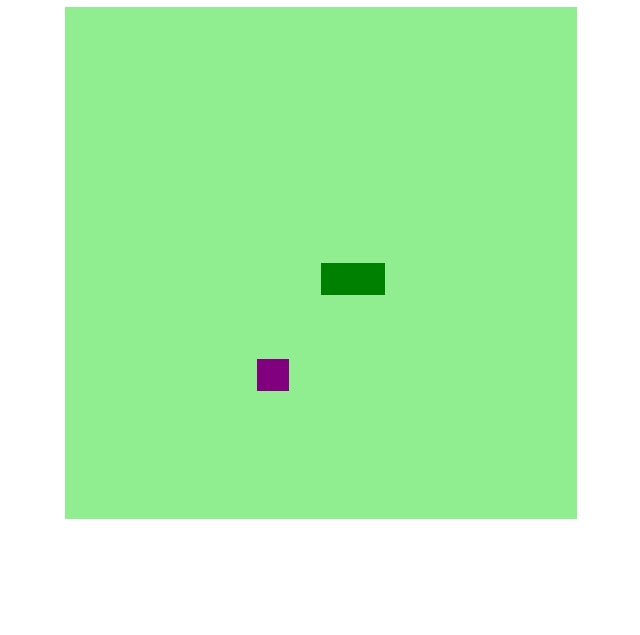
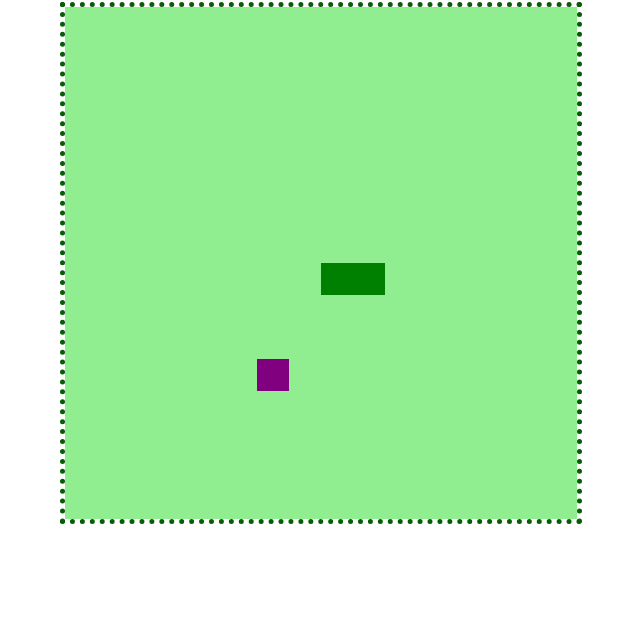
Before and after one commit to Gabrielrm761/Snake-Game, a plain HTML site: page index.html in a window 1280 px wide. Shown: the part 165-800 px from the top of the page, without its empty margins (319-959 px from the left). Drawn offline with Linux system fonts and the light colour scheme.

Commit message:
Criando jogo da cobrinha

```diff
--- a/index.html
+++ b/index.html
@@ -10,6 +10,6 @@
 </head>
 <body>
     <h1>\o\ SNAKE GAME /o/</h1>
-    <canvas id="snake" width="512" height="512"></canvas>
+    <canvas id="snake" class="snake" width="512" height="512"></canvas>
 </body>
 </html>
--- a/script.js
+++ b/script.js
@@ -1,7 +1,7 @@
-let canvas = document.getElementById("snake");
+let canvas = document.getElementById("snake"); //criar elemento que irá rodar o jogo
 let context = canvas.getContext("2d");
 let box = 32;
-let snake = [];
+let snake = []; //criar cobrinha como lista, já que ela vai ser uma série de coordenadas, que quando pintadas, criam os quadradinhos
 snake[0] = {
     x: 8 * box,
     y: 8 * box
@@ -14,7 +14,7 @@ let food = {
 
 function criarBG() {
     context.fillStyle = "lightgreen";
-    context.fillRect(0, 0, 16 * box, 16 * box);
+    context.fillRect(0, 0, 16 * box, 16 * box); //desenha o retângulo usando x e y e a largura e altura setadas
 }
 
 function criarCobrinha() {
@@ -29,6 +29,7 @@ function drawFood(){
     context.fillRect(food.x, food.y, box, box);
 }
 
+//quando um evento acontece, detecta e chama uma função
 document.addEventListener('keydown', update);
 
 function update(event) {
@@ -48,7 +49,7 @@ function iniciarJogo() {
     for(i = 1; i < snake.length; i++){
         if(snake[0].x == snake[i].x && snake[0].y == snake[i].y){
             clearInterval(jogo);
-            alert('Game Over :(');
+            alert('Game Over :´(');
         }
     }
 
@@ -65,11 +66,11 @@ function iniciarJogo() {
     if(direction == "down") snakeY += box;
 
     if(snakeX != food.x || snakeY != food.y){
-        snake.pop();
+        snake.pop(); //pop tira o último elemento da lista
     }
     else{
-        food.x = Math.floor(Math.random() * 15 + 1) * box,
-        food.y = Math.floor(Math.random() * 15 + 1) * box
+        food.x = Math.floor(Math.random() * 15 + 1) * box;
+        food.y = Math.floor(Math.random() * 15 + 1) * box;
     }
 
 
@@ -78,7 +79,7 @@ function iniciarJogo() {
         y: snakeY
     }
 
-    snake.unshift(newHead);
+    snake.unshift(newHead); //método unshift adiciona como primeiro quadradinho da cobrinha
 
 }
 
--- a/style.css
+++ b/style.css
@@ -7,4 +7,10 @@ body{
     align-items: center;
     flex-direction: column;
     color: rgb(7, 92, 7);
+
 }
+
+canvas{
+    border-style: dotted;
+    border-width: 5px;
+}
```
